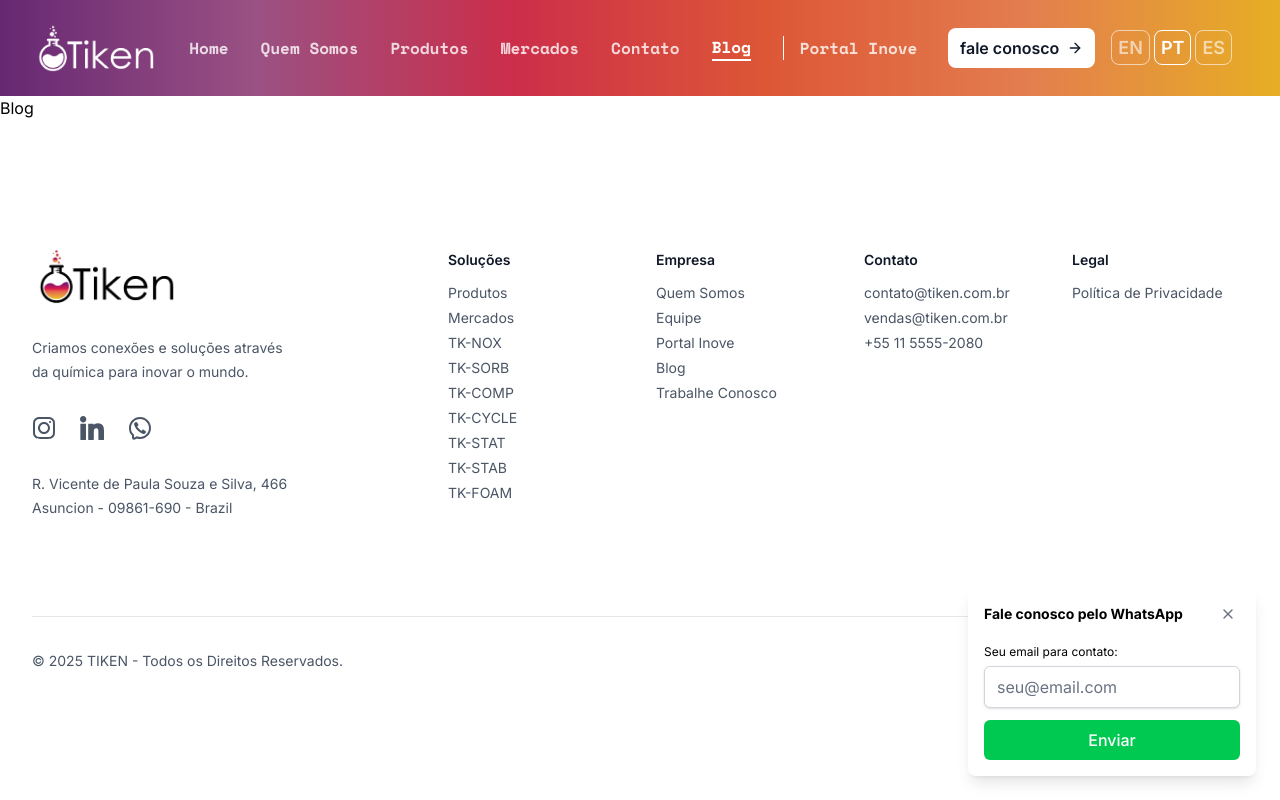
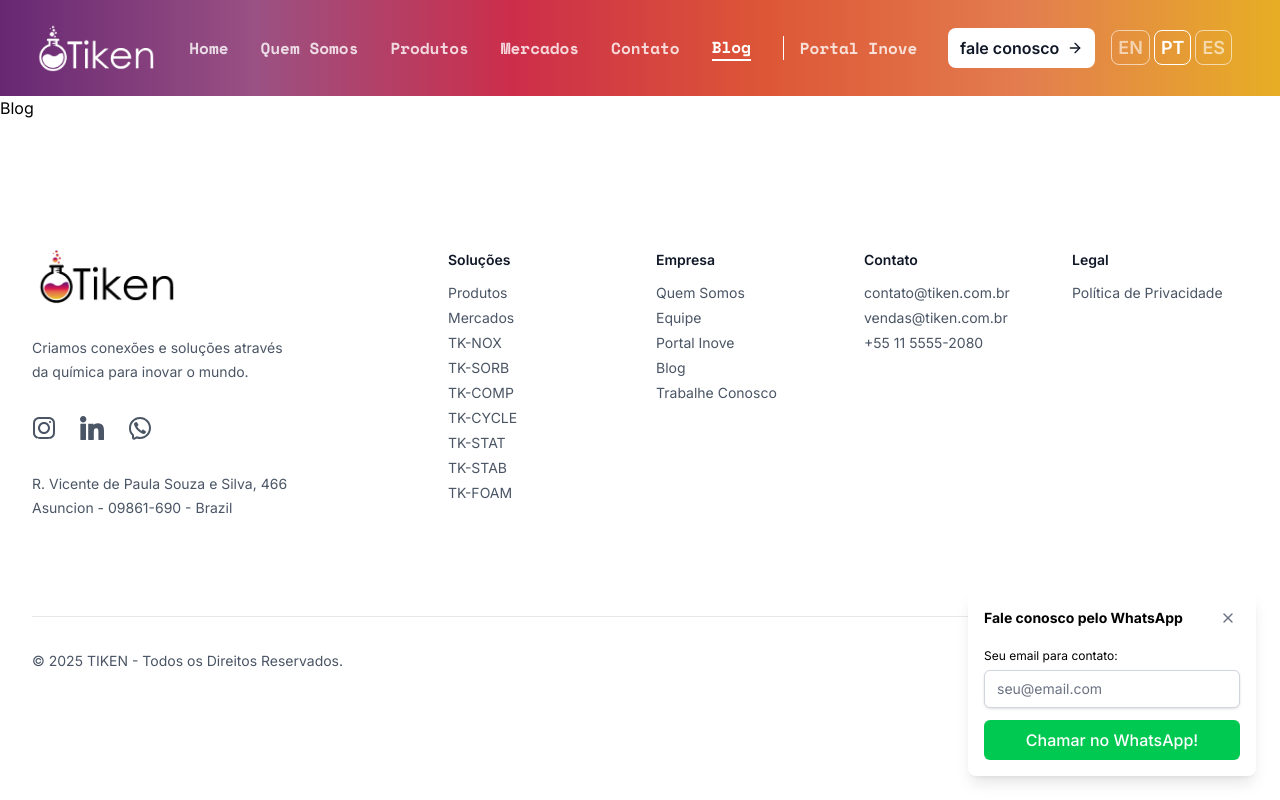
Before and after one commit to TrindadeBRA/trinitykit-next, a Next.js app: page /blog in a window 1280 px wide. Both pictures are taken after a click on the button "Abrir chat WhatsApp". Built offline with nearby package versions, Linux system fonts and the light colour scheme.

Commit message:
feat: mask in tel of contact form

```diff
--- a/app/layout.tsx
+++ b/app/layout.tsx
@@ -61,10 +61,7 @@ export default function RootLayout({
       <body
         className={`${geistSans.variable} ${geistMono.variable} ${inter.variable} ${spaceMono.variable} antialiased !bg-white !text-black pt-[96px]`}
       >
-        <WhatsAppFloat
-          whatsappNumber="5511999999999"
-          message="Olá! Vim pelo site e gostaria de mais informações."
-        />
+        <WhatsAppFloat />
         <AOS_Init />
         <Navigation />
         {children}
--- a/package.json
+++ b/package.json
@@ -28,6 +28,7 @@
     "tailwind-merge": "^3.0.2",
     "three": "^0.174.0",
     "toastify-js": "^1.12.0",
+    "use-mask-input": "^3.4.2",
     "zod": "^3.24.2"
   },
   "devDependencies": {
--- a/src/components/TalkToUs/form.tsx
+++ b/src/components/TalkToUs/form.tsx
@@ -8,6 +8,7 @@ import { useState } from 'react'
 import { getPostContactFormSubmitUrl, postContactFormSubmitResponse } from '@/src/services/api'
 import customFetch from '@/src/services/custom-fetch'
 import { errorToast, successToast } from '@/src/hooks/useToastify'
+import { useHookFormMask, withMask } from 'use-mask-input'
 
 const talkToUsFormSchema = z.object({
   name: z.string().min(3, 'Nome deve ter pelo menos 3 caracteres'),
@@ -29,6 +30,7 @@ export function TalkToUsForm() {
   } = useForm<TalkToUsFormData>({
     resolver: zodResolver(talkToUsFormSchema),
   })
+  const registerWithMask = useHookFormMask(register);
 
   const onSubmit = async (data: TalkToUsFormData) => {
     try {
@@ -102,10 +104,10 @@ export function TalkToUsForm() {
             </label>
             <div className="mt-2.5">
               <input
-                {...register('phone')}
                 type="tel"
                 autoComplete="tel"
                 className="block w-full rounded-md bg-white/5 px-3.5 py-2 text-base text-white outline-1 -outline-offset-1 outline-white/10 placeholder:text-gray-500 focus:outline-2 focus:-outline-offset-2 focus:outline-indigo-500"
+                {...registerWithMask("phone", ['(99) 99999-9999'])}
               />
               {errors.phone && (
                 <p className="mt-1 text-sm text-red-400">{errors.phone.message}</p>
--- a/src/components/WhatsAppFloat/form.tsx
+++ b/src/components/WhatsAppFloat/form.tsx
@@ -81,8 +81,9 @@ export function WhatsAppForm({ setIsOpen }: WhatsAppFormProps) {
                         id="email"
                         {...register('email')}
                         type="email"
+                        autoComplete="email"
                         placeholder="seu@email.com"
-                        className="mt-1 w-full px-3 py-2 border border-gray-300 dark:border-gray-700 rounded-md shadow-sm focus:outline-none focus:ring-2 focus:ring-green-500 focus:border-transparent dark:bg-gray-800 dark:text-white bg-white! placeholder:text-gray-500 text-black!"
+                        className="mt-1 w-full px-3 py-2 border border-gray-300 dark:border-gray-700 rounded-md shadow-sm focus:outline-none focus:ring-2 focus:ring-green-500 focus:border-transparent dark:bg-gray-800 dark:text-white bg-white! placeholder:text-gray-500 text-black! text-sm"
                     />
                     {errors.email && (
                         <p className="mt-1 text-sm text-red-600">{errors.email.message}</p>
@@ -95,7 +96,7 @@ export function WhatsAppForm({ setIsOpen }: WhatsAppFormProps) {
                         "w-full px-4 py-2 rounded-md font-medium text-white bg-green-500 hover:bg-green-600 focus:outline-none focus:ring-2 focus:ring-green-500 focus:ring-offset-2 transition-colors",
                     )}
                 >
-                    Enviar
+                    {isSubmitting ? "Enviando..." : "Chamar no WhatsApp!"}
                 </button>
             </div>
         </form>
--- a/src/components/WhatsAppFloat/index.tsx
+++ b/src/components/WhatsAppFloat/index.tsx
@@ -1,14 +1,9 @@
 "use client"
 
 import type React from "react"
-
 import { useState } from "react"
 import { X } from "lucide-react"
-import { twMerge } from "tailwind-merge"
 import { WhatsAppForm } from "./form"
-// import { toast } from "@/hooks/use-toast"
-
-
 
 export function WhatsAppFloat() {
     const [isOpen, setIsOpen] = useState(false)
@@ -16,7 +11,7 @@ export function WhatsAppFloat() {
     return (
         <div className="fixed bottom-6 right-6 z-50">
             {isOpen ? (
-                <div className="bg-white! dark:bg-gray-800 rounded-lg shadow-lg p-4 w-72 animate-in slide-in-from-bottom-5 duration-300">
+                <div className="bg-white! dark:bg-gray-800 rounded-lg shadow-lg p-4 w-72 animate-in slide-in-from-bottom-5 duration-300 shadow-lg">
                     <div className="flex justify-between items-center mb-3">
                         <h3 className="font-bold text-sm">Fale conosco pelo WhatsApp</h3>
                         <button
```
Also changed, not shown: 2 other files (tests, documents, lock files or other folders).
